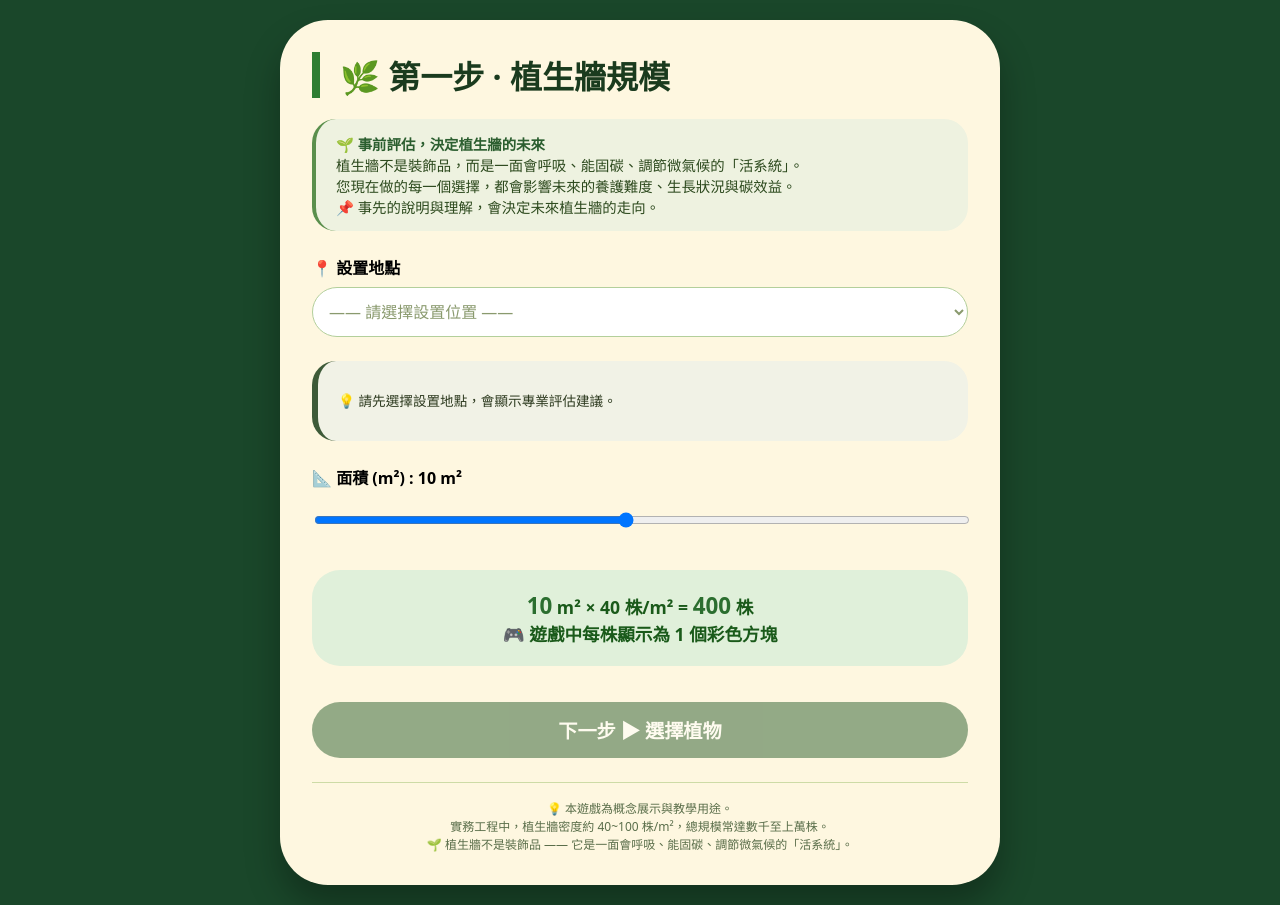
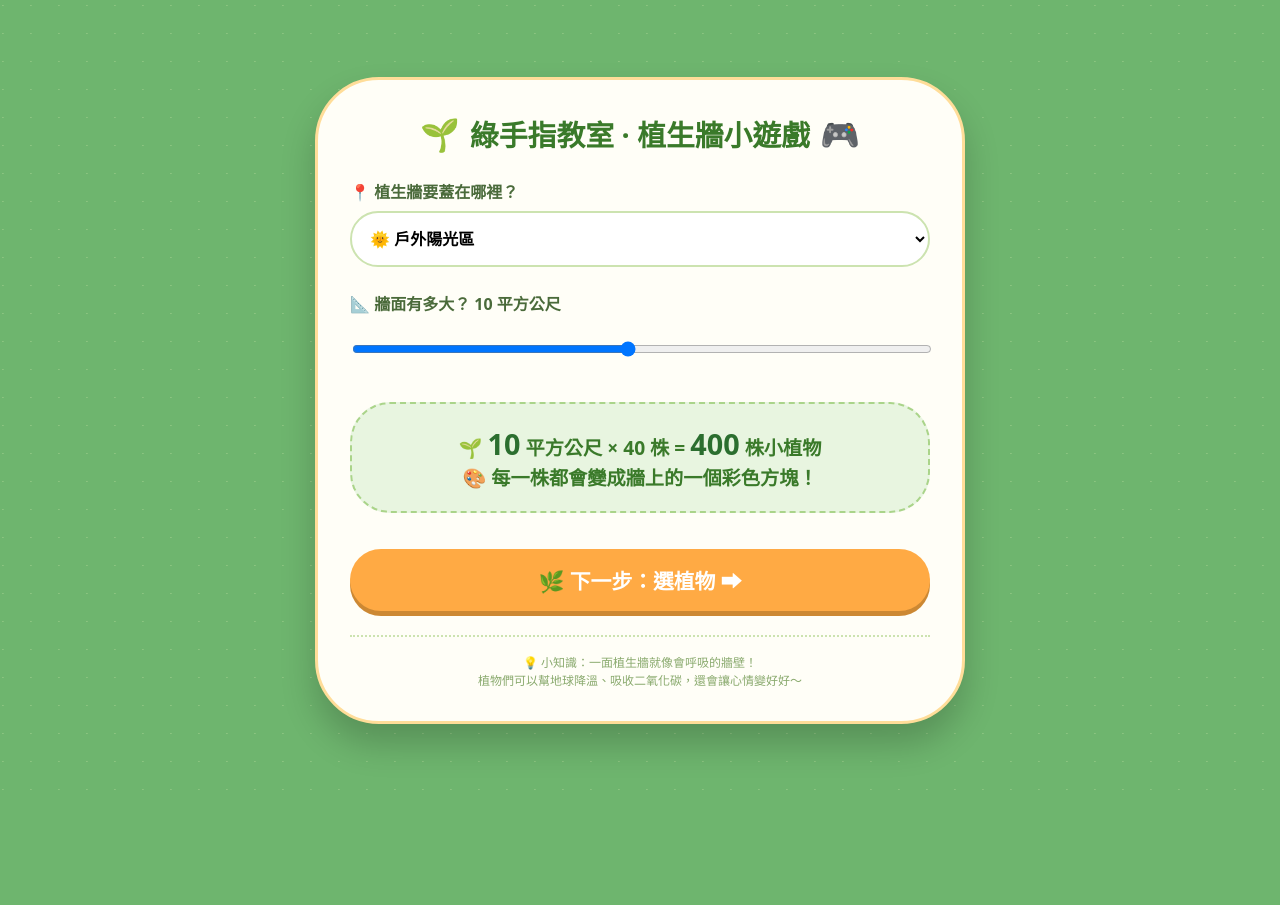
Before and after one commit to fernbrom-lab/fernbromgame, a plain HTML site: page step1_select.html in a window 1280 px wide. After the commit the page ends 800 px from the top, so only its background shows below. Drawn offline with Linux system fonts and the light colour scheme.

Commit message:
Update step1_select.html

```diff
--- a/step1_select.html
+++ b/step1_select.html
@@ -3,14 +3,16 @@
 <head>
     <meta charset="UTF-8">
     <meta name="viewport" content="width=device-width, initial-scale=1.0">
-    <title>植生牆遊戲 · 第一步：面積與株數</title>
+    <title>🌱 綠手指教室 · 植生牆小遊戲</title>
     <style>
         * {
             box-sizing: border-box;
-            font-family: system-ui, 'Segoe UI', sans-serif;
+            font-family: system-ui, 'Segoe UI', 'Comic Neue', 'Noto Sans TC', sans-serif;
         }
         body {
-            background: #1a472a;
+            background: #6eb56e;
+            background-image: radial-gradient(circle at 10% 20%, rgba(255,255,200,0.2) 2%, transparent 2.5%);
+            background-size: 28px 28px;
             display: flex;
             justify-content: center;
             align-items: center;
@@ -19,31 +21,23 @@
             padding: 20px;
         }
         .card {
-            max-width: 720px;
+            max-width: 650px;
             width: 100%;
-            background: #fef7e0;
-            border-radius: 48px;
+            background: #fffef7;
+            border-radius: 64px;
             padding: 32px;
-            box-shadow: 0 20px 35px rgba(0,0,0,0.3);
+            box-shadow: 0 20px 35px rgba(0,0,0,0.2);
+            border: 3px solid #ffdd99;
         }
         h1 {
-            color: #1a3b1e;
-            border-left: 8px solid #2e7d32;
-            padding-left: 20px;
+            color: #3a7a2a;
+            font-size: 1.8rem;
+            text-align: center;
             margin-top: 0;
-        }
-        .intro-text {
-            background: #eef2e0;
-            border-radius: 24px;
-            padding: 14px 20px;
-            margin: 16px 0 20px 0;
-            font-size: 0.9rem;
-            color: #2d4a1e;
-            border-left: 4px solid #5a8f4c;
-            font-weight: 500;
-        }
-        .intro-text strong {
-            color: #2b5e2f;
+            display: flex;
+            align-items: center;
+            justify-content: center;
+            gap: 10px;
         }
         .form-group {
             margin: 24px 0;
@@ -52,182 +46,122 @@
             font-weight: bold;
             display: block;
             margin-bottom: 8px;
+            color: #4a6a3a;
         }
         select, input {
             width: 100%;
-            padding: 12px;
+            padding: 14px;
             font-size: 1rem;
             border-radius: 60px;
-            border: 1px solid #b3cf9b;
+            border: 2px solid #cce3b0;
             background: white;
-        }
-        select:invalid {
-            color: #8a9a6e;
+            font-weight: bold;
         }
         .info-box {
-            background: #e0f0da;
-            border-radius: 28px;
+            background: #e8f5e0;
+            border-radius: 40px;
             padding: 20px;
             margin: 20px 0;
             text-align: center;
-            font-size: 1.1rem;
+            font-size: 1.2rem;
             font-weight: bold;
-            color: #1a5a1a;
+            color: #3a7a2a;
+            border: 2px dashed #aad48a;
         }
         .info-box span {
-            font-size: 1.4rem;
+            font-size: 1.8rem;
             color: #2b6e2f;
         }
         .warning {
-            background: #ffe0b5;
-            color: #a35100;
-            border-radius: 28px;
+            background: #fff0c0;
+            color: #c07a2a;
+            border-radius: 40px;
             padding: 12px;
             font-size: 0.9rem;
             text-align: center;
         }
         .note {
             font-size: 0.75rem;
-            color: #5a6e4a;
+            color: #8aaa6e;
             text-align: center;
             margin-top: 24px;
-            border-top: 1px solid #cddba6;
             padding-top: 16px;
+            border-top: 2px dotted #cce3b0;
         }
         button {
-            background: #2b5e2f;
+            background: #ffaa44;
             color: white;
             border: none;
-            padding: 14px 24px;
-            font-size: 1.2rem;
+            padding: 16px 24px;
+            font-size: 1.3rem;
             font-weight: bold;
             border-radius: 60px;
             width: 100%;
             cursor: pointer;
             margin-top: 16px;
+            box-shadow: 0 5px 0 #cc8833;
+            transition: 0.05s linear;
         }
         button:active {
-            transform: scale(0.98);
+            transform: translateY(3px);
+            box-shadow: 0 2px 0 #cc8833;
         }
         button:disabled {
             opacity: 0.5;
+            transform: none;
             cursor: not-allowed;
         }
-        .pro-tips {
-            background: #f1f2e6;
-            border-left: 6px solid #3d5a38;
-            border-radius: 24px;
-            padding: 16px 20px;
-            margin: 20px 0 12px;
-            font-size: 0.85rem;
-            line-height: 1.5;
-            color: #2d3a1f;
-        }
-        .site-warning {
-            background: #f9e2c7;
-            border-left: 6px solid #c06d2e;
-            margin-top: 16px;
-            padding: 14px 18px;
-            border-radius: 24px;
-            font-size: 0.85rem;
-            font-weight: 500;
+        .emoji-big {
+            font-size: 2rem;
+            display: inline-block;
         }
     </style>
 </head>
 <body>
 <div class="card">
-    <h1>🌿 第一步 · 植生牆規模</h1>
+    <h1>
+        <span class="emoji-big">🌱</span>
+        綠手指教室 · 植生牆小遊戲
+        <span class="emoji-big">🎮</span>
+    </h1>
 
-    <!-- 引導說明區塊 -->
-    <div class="intro-text">
-        🌱 <strong>事前評估，決定植生牆的未來</strong><br>
-        植生牆不是裝飾品，而是一面會呼吸、能固碳、調節微氣候的「活系統」。<br>
-        您現在做的每一個選擇，都會影響未來的養護難度、生長狀況與碳效益。<br>
-        📌 事先的說明與理解，會決定未來植生牆的走向。
+    <div class="form-group">
+        <label>📍 植生牆要蓋在哪裡？</label>
+        <select id="location">
+            <option value="outdoor">🌞 戶外陽光區</option>
+            <option value="indoor">🏠 室內舒適區</option>
+        </select>
     </div>
 
     <div class="form-group">
-        <label>📍 設置地點</label>
-        <select id="location" required>
-            <option value="" disabled selected>—— 請選擇設置位置 ——</option>
-            <option value="outdoor">🌞 室外植生牆</option>
-            <option value="indoor">🏠 室內植生牆</option>
-        </select>
-    </div>
-
-    <!-- 動態專業說明區 (根據室內/室外改變內容) -->
-    <div id="proTips" class="pro-tips">
-        <p>💡 請先選擇設置地點，會顯示專業評估建議。</p>
-    </div>
-
-    <div class="form-group">
-        <label>📐 面積 (m²) : <span id="areaValue">10</span> m²</label>
+        <label>📐 牆面有多大？ <span id="areaValue">10</span> 平方公尺</label>
         <input type="range" id="areaSlider" min="1" max="20" value="10" step="1">
     </div>
 
     <div class="info-box">
-        <span id="areaDisplay">10</span> m² × 40 株/m² = <span id="totalPlants">400</span> 株<br>
-        🎮 遊戲中每株顯示為 1 個彩色方塊
+        🌱 <span id="areaDisplay">10</span> 平方公尺 × 40 株 = <span id="totalPlants">400</span> 株小植物<br>
+        🎨 每一株都會變成牆上的一個彩色方塊！
     </div>
 
     <div class="warning" id="warningMsg" style="display:none;">
-        ⚠️ 為維持遊戲點陣圖效能，暫時限制總株數 ≤ 800 株（面積 ≤ 20 m²）
+        🚧 哇！植物太多了，點陣圖會爆炸～請選小一點的面積（最多20平方公尺）
     </div>
 
-    <button id="nextBtn" disabled>下一步 ▶ 選擇植物</button>
+    <button id="nextBtn">🌿 下一步：選植物 ➡</button>
 
     <div class="note">
-        💡 本遊戲為概念展示與教學用途。<br>
-        實務工程中，植生牆密度約 40~100 株/m²，總規模常達數千至上萬株。<br>
-        🌱 植生牆不是裝飾品 —— 它是一面會呼吸、能固碳、調節微氣候的「活系統」。
+        💡 小知識：一面植生牆就像會呼吸的牆壁！<br>
+        植物們可以幫地球降溫、吸收二氧化碳，還會讓心情變好好～
     </div>
 </div>
 
 <script>
-    // 室內專業說明
-    const indoorText = `
-        <p><strong>🏠 室內植生牆 · 關鍵考量</strong></p>
-        <p>🌬️ <strong>通風與氣流：</strong>室內空氣流通通常較弱，需搭配微風扇或空調循環，避免局部高濕誘發病蟲害。</p>
-        <p>☀️ <strong>光照計畫：</strong>多數室內植栽需 500~1500 lux 的散射光，建議輔助 LED 植物燈，光週期 12~14 小時。</p>
-        <p>🌱 <strong>植栽適應性：</strong>優先選擇耐陰、耐低濕的物種（如粗勒草、虎尾蘭、黃金葛），蕨類需額外留意濕度。</p>
-        <p>💧 <strong>給水與排水：</strong>室內蒸散較慢，澆水頻率降低，但需防止積水孳生蚊蠅，建議搭配自動滴灌系統。</p>
-        <p>🧱 <strong>結構荷重：</strong>確認牆面承載力，植生牆含水後每平方公尺可能增加 60~100 kg，需結構技師評估。</p>
-    `;
-
-    // 室外專業說明
-    const outdoorText = `
-        <p><strong>🌞 室外植生牆 · 關鍵考量</strong></p>
-        <p>🧭 <strong>方位與日照：</strong>南向/西向牆面夏季輻射熱高，需選耐旱、耐曬植物（如鵝掌藤、蔓榕）；北向或大樓遮陰處則適合蕨類與耐陰物種。</p>
-        <p>🌬️ <strong>季風與強風：</strong>東北季風或颱風易造成植株脫水或物理損傷，需設置防風網或選用低矮、具韌性的品種，並加強固定結構。</p>
-        <p>☔ <strong>雨水管理：</strong>戶外植生牆可利用雨水回收，但介質排水性必須良好，避免根系腐爛。</p>
-        <p>🌡️ <strong>溫度波動：</strong>夏季高溫與冬季低溫會影響生長，建議搭配耐候性強的原生或馴化植物，並考慮微氣候調控。</p>
-        <p>⚙️ <strong>維護成本：</strong>室外植生牆受風吹日曬，養護頻率較高，包含修剪、病蟲害監控與滴灌系統檢查。</p>
-    `;
-
     const areaSlider = document.getElementById('areaSlider');
     const areaValue = document.getElementById('areaValue');
     const areaDisplay = document.getElementById('areaDisplay');
     const totalPlantsSpan = document.getElementById('totalPlants');
     const warningDiv = document.getElementById('warningMsg');
     const nextBtn = document.getElementById('nextBtn');
-    const locationSelect = document.getElementById('location');
-    const proTipsDiv = document.getElementById('proTips');
-
-    function updateProTipsAndButton() {
-        const selected = locationSelect.value;
-        if (selected === 'indoor') {
-            proTipsDiv.innerHTML = indoorText;
-            nextBtn.disabled = false;
-        } else if (selected === 'outdoor') {
-            proTipsDiv.innerHTML = outdoorText;
-            nextBtn.disabled = false;
-        } else {
-            proTipsDiv.innerHTML = `<p>💡 請先選擇設置地點，會顯示專業評估建議。</p>`;
-            nextBtn.disabled = true;
-        }
-        // 重新計算面積相關警告
-        updatePlants();
-    }
 
     function updatePlants() {
         const area = parseInt(areaSlider.value);
@@ -238,40 +172,25 @@
 
         if (total > 800) {
             warningDiv.style.display = 'block';
-            // 如果地點還沒選，按鈕本來就是 disabled，不用額外處理
-            if (locationSelect.value) nextBtn.disabled = true;
+            nextBtn.disabled = true;
         } else {
             warningDiv.style.display = 'none';
-            // 只有當地點已選且未超過上限時才啟用
-            if (locationSelect.value) nextBtn.disabled = false;
+            nextBtn.disabled = false;
         }
     }
 
-    // 監聽地點切換以及面積滑動
-    locationSelect.addEventListener('change', () => {
-        updateProTipsAndButton();
-    });
     areaSlider.addEventListener('input', updatePlants);
-
-    // 初始化
-    updateProTipsAndButton();
     updatePlants();
 
     nextBtn.addEventListener('click', () => {
         const area = parseInt(areaSlider.value);
-        const location = locationSelect.value;
+        const location = document.getElementById('location').value;
         const totalPlants = area * 40;
 
         localStorage.setItem('greenwall_area', area);
         localStorage.setItem('greenwall_location', location);
         localStorage.setItem('greenwall_total_plants', totalPlants);
 
-        console.log('已儲存:', {
-            area: localStorage.getItem('greenwall_area'),
-            location: localStorage.getItem('greenwall_location'),
-            total: localStorage.getItem('greenwall_total_plants')
-        });
-
         window.location.href = 'step2_plants.html';
     });
 </script>
```
